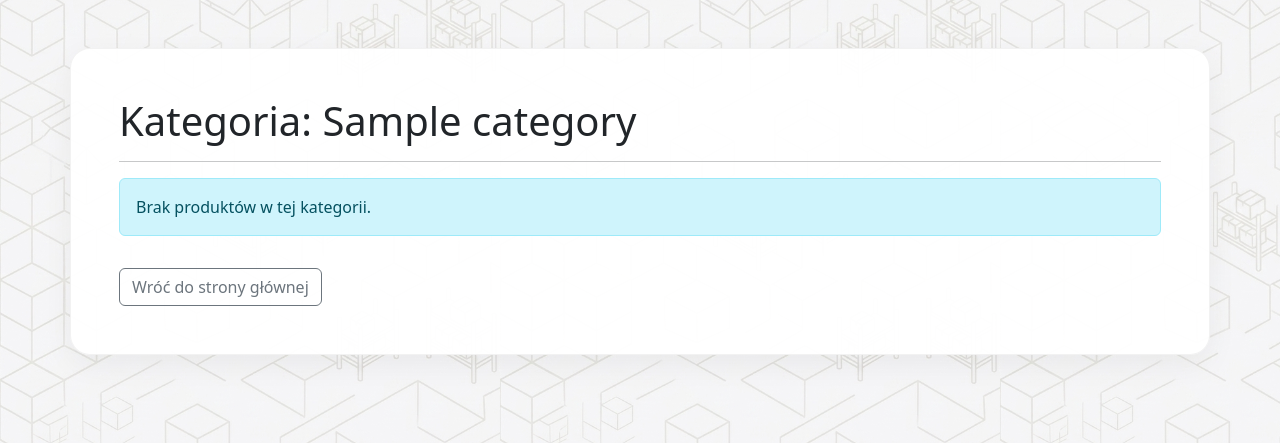
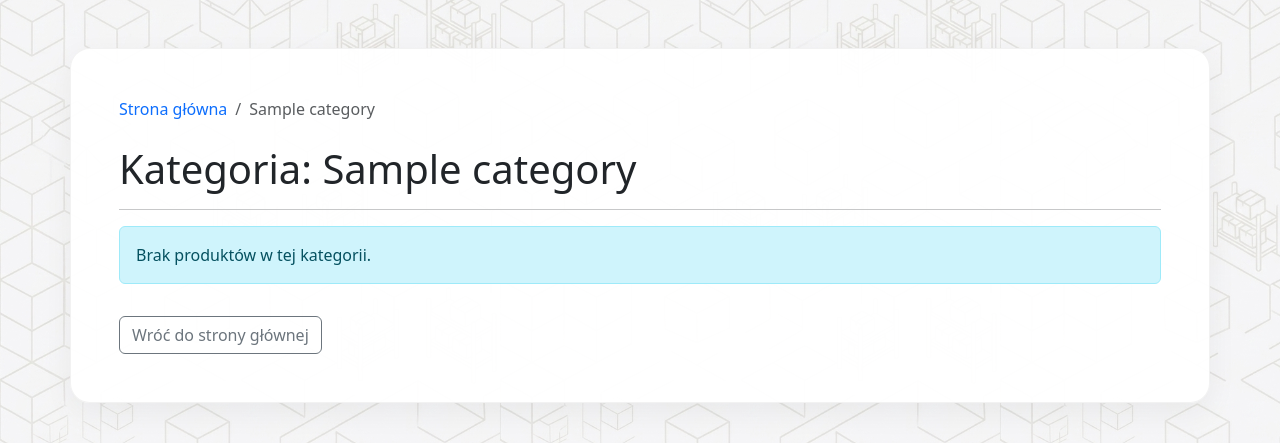
Before and after one commit to damianjuszczak/django_webstore, a Django app: a page that uses webapp/main/templates/main/category.html in a window 1280 px wide. Shown: the part 107-550 px from the top of the page. Run offline with Django 5.2, Linux system fonts and the light colour scheme; tables that the repository leaves empty hold one stand-in row (values such as "Sample post"); data that the repository does not hold is empty.

Commit message:
added breadcrumb navigation for categories subpages

```diff
--- a/webapp/main/templates/main/category.html
+++ b/webapp/main/templates/main/category.html
@@ -1,6 +1,15 @@
 {% extends 'main/layout/layout.html' %}
 
 {% block title %}{{ category.name }}{% endblock %}
+
+{% block breadcrumbs %}
+<nav aria-label="breadcrumb" class="mb-4">
+  <ol class="breadcrumb">
+    <li class="breadcrumb-item"><a href="{% url 'home' %}" class="text-decoration-none">Strona główna</a></li>
+    <li class="breadcrumb-item active" aria-current="page">{{ category.name }}</li>
+  </ol>
+</nav>
+{% endblock %}
 
 {% block content %}
     <h1>Kategoria: {{ category.name }}</h1>
--- a/webapp/main/templates/main/layout/layout.html
+++ b/webapp/main/templates/main/layout/layout.html
@@ -50,6 +50,8 @@
 
     <main class="py-4">
         <div class="container main-content-wrapper p-3 p-md-5">
+            {% block breadcrumbs %}
+            {% endblock %}
             {% block content %}
             {% endblock %}
         </div>
```
